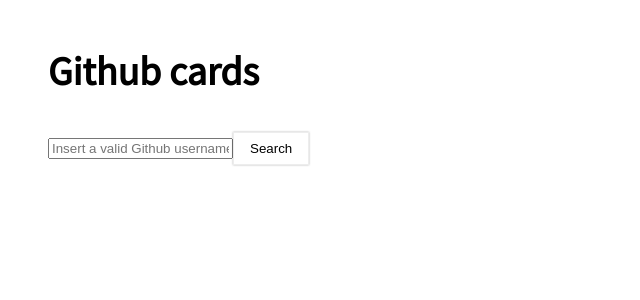
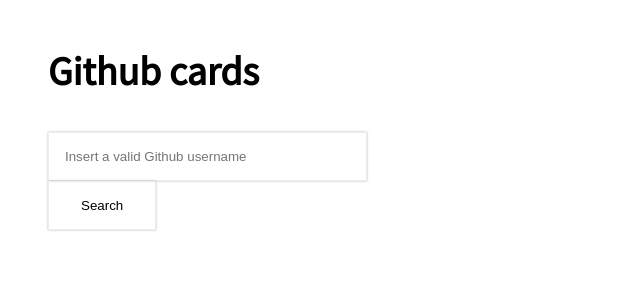
Before and after one commit to gabrieledarrigo/github-cards, a React (Create React App) app: page / in a window 1280 px wide. Shown: the top 300 px of the page, without its empty margins (0-640 px from the left). Built offline with nearby package versions, Linux system fonts and the light colour scheme.

Commit message:
Styles for Input component

```diff
--- a/src/App.jsx
+++ b/src/App.jsx
@@ -3,6 +3,7 @@
 import getUser from './services/users';
 import './App.css';
 import Button, { ButtonType } from './components/button/Button';
+import Input from './components/input/Input';
 
 function App() {
   const [user, setUser] = useState(null);
@@ -27,7 +28,7 @@
 
       <div className="App-content">
         <form onSubmit={submitHandler}>
-          <input
+          <Input
             name="github-user"
             type="text"
             placeholder="Insert a valid Github username"
--- a/src/components/button/Button.module.css
+++ b/src/components/button/Button.module.css
@@ -5,7 +5,7 @@
   border: 1px solid var(--color-gray-200);
   box-shadow: rgba(0, 0, 0, 0.3) 0px 0px 2px;
   outline: none;
-  padding: 0.5rem 1rem;
+  padding: 1rem 2rem;
 }
 
 .button:hover {
--- a/src/components/input/Input.jsx
+++ b/src/components/input/Input.jsx
@@ -1,8 +1,10 @@
 import React from 'react';
 import PropTypes from 'prop-types';
+import styles from './Input.module.css';
 
 export const InputType = {
-  TEXT: 'TEXT',
+  TEXT: 'text',
+  SEARCH: 'search',
 };
 
 export default function Input({
@@ -12,22 +14,27 @@
   placeholder,
   required,
   onChange,
+  ...rest
 }) {
   return (
     <input
+      className={styles.input}
       name={name}
       type={type}
       placeholder={placeholder}
       value={value}
       required={required}
       onChange={onChange}
+      {...rest}
     />
   );
 }
 
 Input.propTypes = {
   name: PropTypes.string.isRequired,
-  type: PropTypes.oneOf([InputType.TEXT]).isRequired,
+  type: PropTypes.oneOf([
+    InputType.TEXT,
+  ]).isRequired,
   value: PropTypes.string.isRequired,
   placeholder: PropTypes.string,
   required: PropTypes.bool,
--- /dev/null
+++ b/src/components/input/Input.module.css
@@ -0,0 +1,9 @@
+.input {
+  appearance: none;
+  border: none;
+  border: 1px solid var(--color-gray-200);
+  box-shadow: rgba(0, 0, 0, 0.3) 0px 0px 2px;
+  outline: none;
+  padding: 1rem;
+  width: 100%;
+}
```
Also changed, not shown: src/components/user-card/UserCard.jsx (+4 -8 lines), 1 other file (tests, documents, lock files or other folders).
